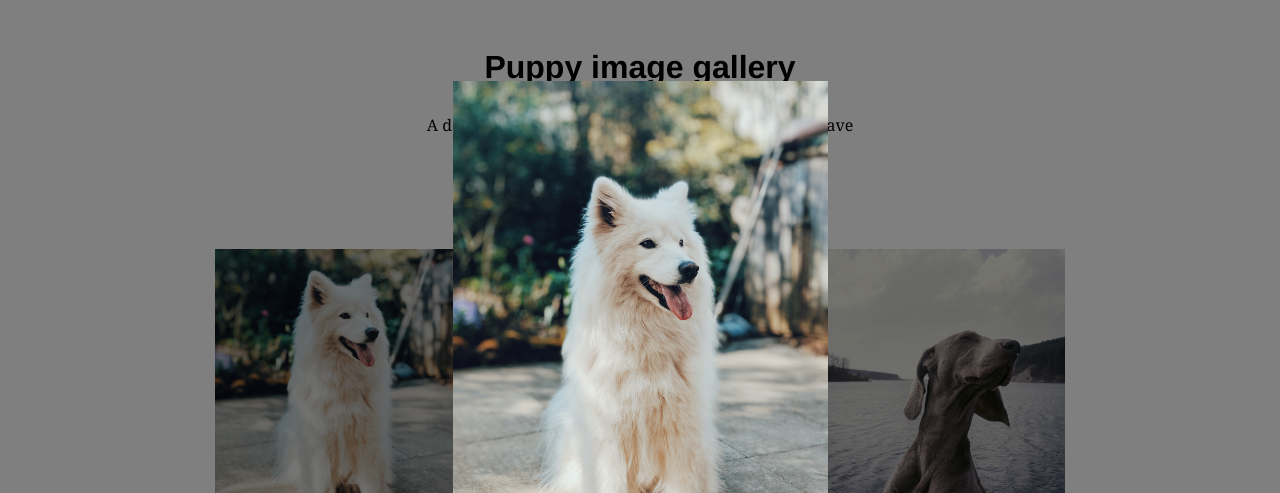
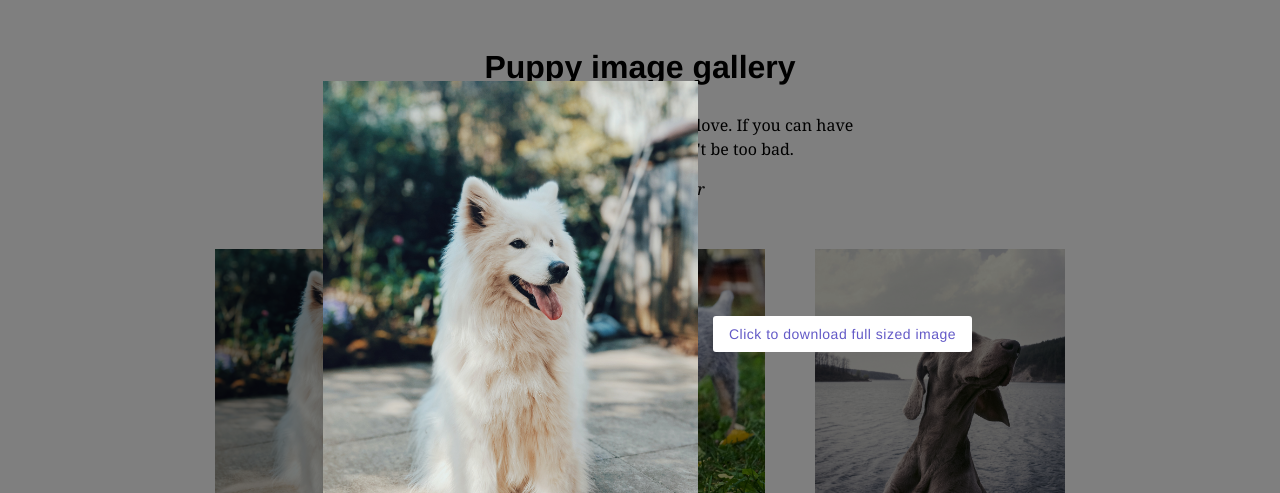
Before and after one commit to garyjzhao/asana-coding-challenge, a Gatsby site: page / in a window 1280 px wide. Both pictures are taken after a click on the link 340 px from the left and 439 px from the top of the page. Shown: the part 66-559 px from the top of the page. Built offline with nearby package versions, Linux system fonts and the light colour scheme; Gatsby itself is replaced by a stand-in of ours.

Commit message:
Added download orignial full sized image

```diff
--- a/src/components/Lightbox.js
+++ b/src/components/Lightbox.js
@@ -12,11 +12,13 @@ const Overlay = styled.div`
   left: 0;
   right: 0;
   display: flex;
+  flex-wrap: wrap;
   align-items: center;
   justify-content: center;
   z-index: 1000;
   .image-wrapper {
     padding: 0 15px;
+    /* needs flex */
     @media screen and (max-width: 767px) {
       max-width: 400px;
       max-height: 500px;
@@ -31,6 +33,11 @@ const Overlay = styled.div`
         max-height: 500px;
       }
     }
+    h1 {
+      color: #fff;
+      flex: 0 0 500px;
+      text-align: center;
+    }
   }
 `;
 const CloseButton = styled.div`
@@ -43,6 +50,23 @@ const CloseButton = styled.div`
   cursor: pointer;
 `;
 
+const DownloadButton = styled.a`
+  background-color: #fff;
+  border-radius: 3px;
+  cursor: pointer;
+  display: inline-block;
+  font-size: 14px;
+  font-weight: 500;
+  height: 36px;
+  letter-spacing: 0.5px;
+  line-height: 36px;
+  padding: 0 16px;
+  text-align: center;
+  text-decoration: none;
+  transition: background-color 0.15s, color 0.15s ease-in-out;
+  white-space: nowrap;
+`;
+
 class Lightbox extends React.Component {
   render() {
     return (
@@ -51,9 +75,12 @@ class Lightbox extends React.Component {
         aspectRatio={this.props.aspectRatio}
       >
         <CloseButton>&times;</CloseButton>
-        <div class="image-wrapper">
+        <div className="image-wrapper">
           <img src={this.props.fullImage} alt="Dog" />
         </div>
+        <DownloadButton href={this.props.original} target="_blank">
+          Click to download full sized image
+        </DownloadButton>
       </Overlay>
     );
   }
```
